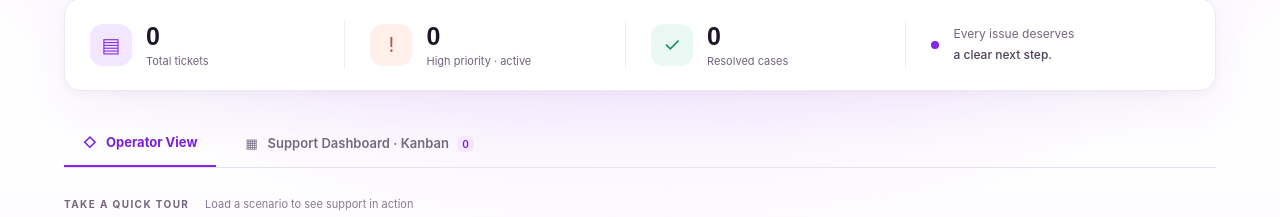
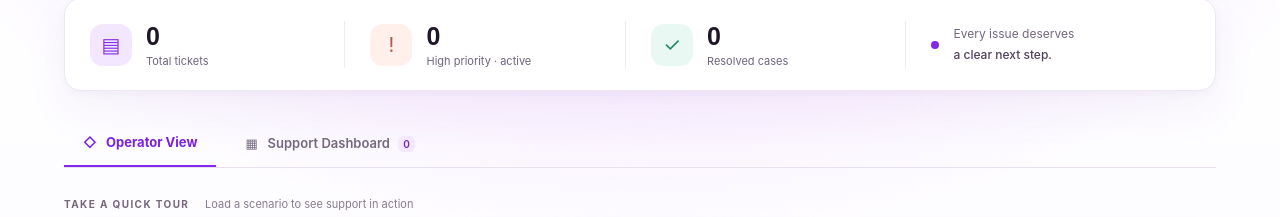
Before and after one commit to faseehasghar2/1NOW, a React (Vite) app: page / in a window 1280 px wide. Shown: the part 353-570 px from the top of the page. Built offline with nearby package versions, Linux system fonts and the light colour scheme.

Commit message:
Remove Kanban wording from Support Dashboard navigation label

```diff
--- a/src/main.jsx
+++ b/src/main.jsx
@@ -57,7 +57,7 @@ function App() {
   <main><div className="eyebrow">OPERATOR CARE, SIMPLIFIED</div><div className="heading-row"><div><h1>1Now Quick Support<span>.</span></h1><p className="subtitle">Resolve booking issues faster. Keep every operator informed.</p></div><button className="ghost" onClick={() => setReset(true)}>↻ &nbsp; Reset Demo Data</button></div>
   <div className="disclaimer"><span>ⓘ</span> Unofficial prototype — demonstration data only. <span className="disclaimer-extra">All booking checks and calendar connections are simulated.</span></div>
   <div className="stats"><div><span className="stat-icon">▤</span><div><strong>{tickets.length}</strong><span>Total tickets</span></div></div><div><span className="stat-icon orange">!</span><div><strong>{tickets.filter(t => t.priority === 'High' && t.status !== 'Resolved').length}</strong><span>High priority · active</span></div></div><div><span className="stat-icon green">✓</span><div><strong>{tickets.filter(t => t.status === 'Resolved').length}</strong><span>Resolved cases</span></div></div><div className="stats-message"><span className="mini-dot"/><span>Every issue deserves<br/><b>a clear next step.</b></span></div></div>
-  <nav aria-label="Workspace views"><button className={tab === 'operator' ? 'selected' : ''} onClick={() => setTab('operator')}>◇ &nbsp; Operator View</button><button className={tab === 'support' ? 'selected' : ''} onClick={() => setTab('support')}>▦ &nbsp; Support Dashboard · Kanban <span className="count">{tickets.length}</span></button></nav>
+  <nav aria-label="Workspace views"><button className={tab === 'operator' ? 'selected' : ''} onClick={() => setTab('operator')}>◇ &nbsp; Operator View</button><button className={tab === 'support' ? 'selected' : ''} onClick={() => setTab('support')}>▦ &nbsp; Support Dashboard <span className="count">{tickets.length}</span></button></nav>
   {tab === 'operator' && tickets.length > 0 && <div className="support-shortcut"><span>Need to manage these cases visually? Use the four-column support board.</span><button type="button" onClick={() => { setTab('support'); setSupportView('kanban'); }}>Open Kanban board <span aria-hidden="true">→</span></button></div>}
   {storageError && <div role="alert" className="alert danger">{storageError}</div>}<div role="status" className={notice ? 'notice' : 'sr-only'}>{notice}</div>
   {tab === 'operator' ? <><section className="demo-section"><div className="section-label">TAKE A QUICK TOUR <span>Load a scenario to see support in action</span></div><div className="demo-grid">{demos.map((d,i) => <button className={`demo-card demo-${i}`} key={d.label} onClick={() => {setForm({...d.form}); setErrors({}); setNotice(`${d.label} loaded. Review the form, then create a ticket.`);}}><span className="demo-symbol">{['⚡','↻','✓'][i]}</span><span><b>{d.label}</b><small>{d.caption}</small></span><span className="arrow">→</span></button>)}</div></section>
```
